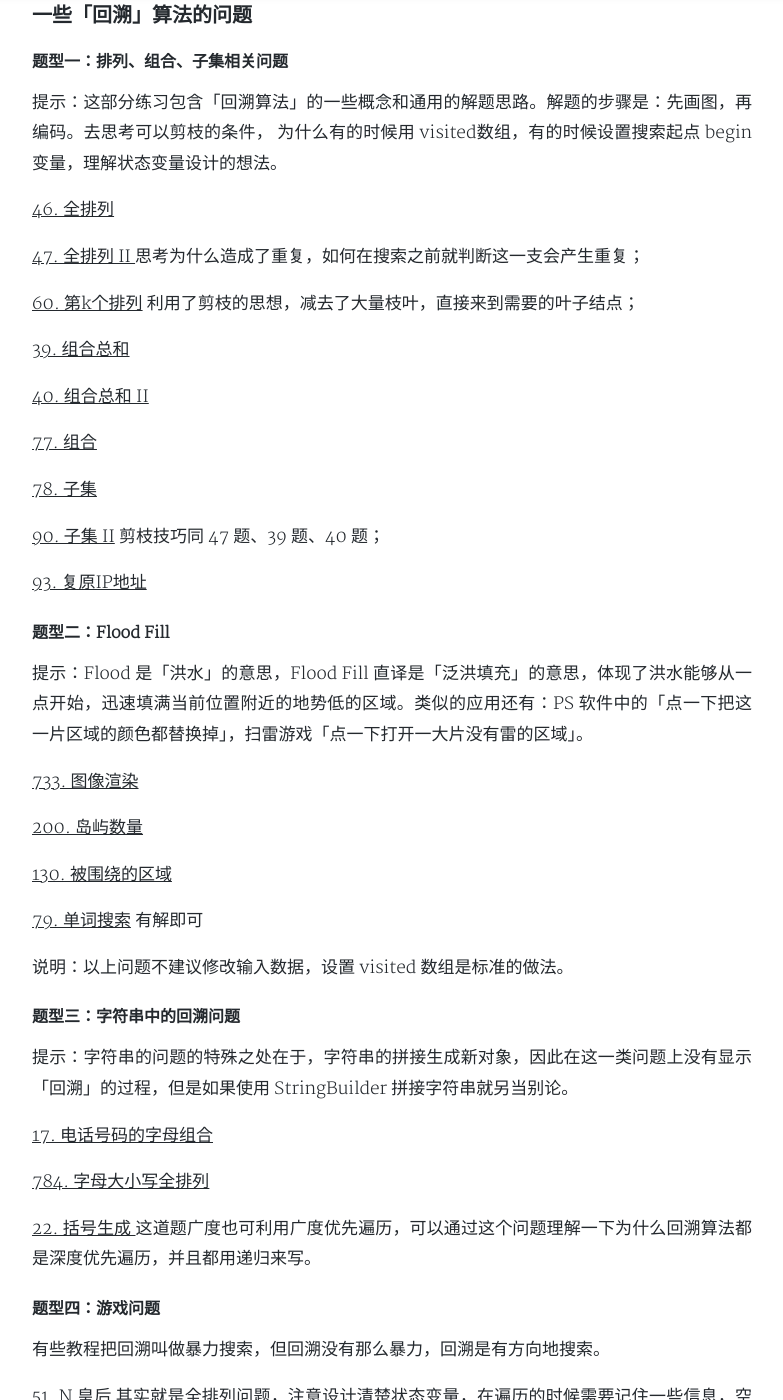
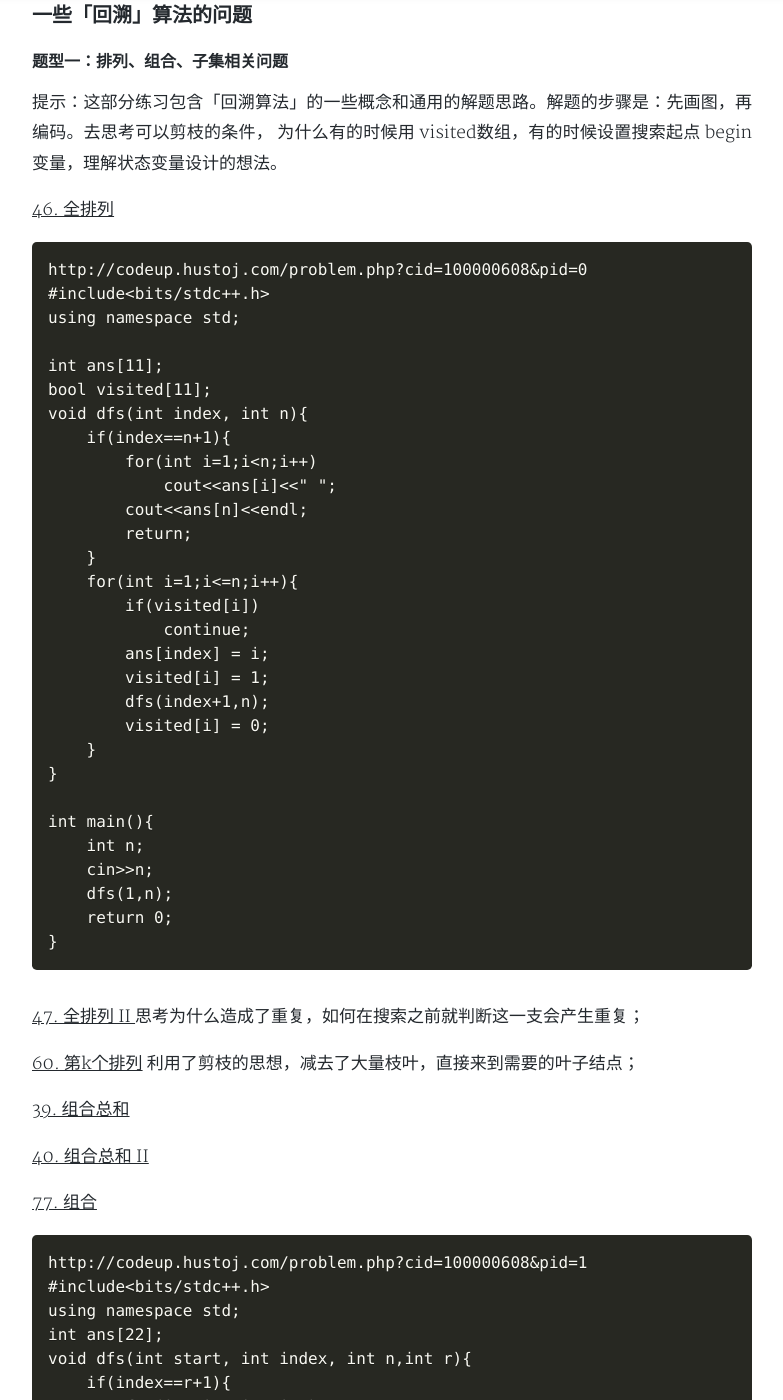
Before and after one commit to geekgitcode/geekgitcode.github.io, a Jekyll site: the page built from _posts/2020-09-25-depth-first-search.md, in a window 1280 px wide and 1400 px high, scrolled down 552 px. Shown: the whole window, without its empty margins (248-1031 px from the left). Built offline with Jekyll 4.4.1, drawn with Linux system fonts in a browser that asks for light colours; nearby versions of some CDN libraries; formulas are drawn with MathJax 3; a style sheet for code colours, icons or effects is not loaded; some of the changed text lies outside the part shown.

Commit message:
Update 2020-09-25-depth-first-search.md

````diff
--- a/_posts/2020-09-25-depth-first-search.md
+++ b/_posts/2020-09-25-depth-first-search.md
@@ -18,6 +18,38 @@
 
 [46. 全排列](https://leetcode-cn.com/problems/permutations/)
 
+```
+http://codeup.hustoj.com/problem.php?cid=100000608&pid=0
+#include<bits/stdc++.h>
+using namespace std;
+
+int ans[11];
+bool visited[11];
+void dfs(int index, int n){
+    if(index==n+1){
+        for(int i=1;i<n;i++)
+            cout<<ans[i]<<" ";
+        cout<<ans[n]<<endl;
+        return;
+    }
+    for(int i=1;i<=n;i++){
+        if(visited[i])
+            continue;
+        ans[index] = i;
+        visited[i] = 1;
+        dfs(index+1,n);
+        visited[i] = 0;
+    }
+}
+
+int main(){
+    int n;
+    cin>>n;
+    dfs(1,n);
+    return 0;
+}
+```
+
 [47. 全排列 II ](https://leetcode-cn.com/problems/permutations-ii/)     思考为什么造成了重复，如何在搜索之前就判断这一支会产生重复；
 
 [60. 第k个排列](https://leetcode-cn.com/problems/permutation-sequence/)     利用了剪枝的思想，减去了大量枝叶，直接来到需要的叶子结点；
@@ -27,6 +59,33 @@
 [40. 组合总和 II](https://leetcode-cn.com/problems/combination-sum-ii/)
 
 [77. 组合](https://leetcode-cn.com/problems/combinations/)
+
+```
+http://codeup.hustoj.com/problem.php?cid=100000608&pid=1
+#include<bits/stdc++.h>
+using namespace std;
+int ans[22];
+void dfs(int start, int index, int n,int r){
+    if(index==r+1){
+        for(int i=1;i<r;i++)
+            cout<<ans[i]<<" ";
+        cout<<ans[r]<<endl;
+        return;
+    }
+
+    for(int i=start;i<=n-r+index;i++){
+        ans[index] = i;
+        dfs(i+1,index+1,n,r);
+        //ans.pop_back();
+    }
+}
+int main(){
+    int n,r;
+    cin>>n>>r;
+    dfs(1,1,n,r);
+    return 0;
+}
+```
 
 [78. 子集](https://leetcode-cn.com/problems/subsets/)
 
````
